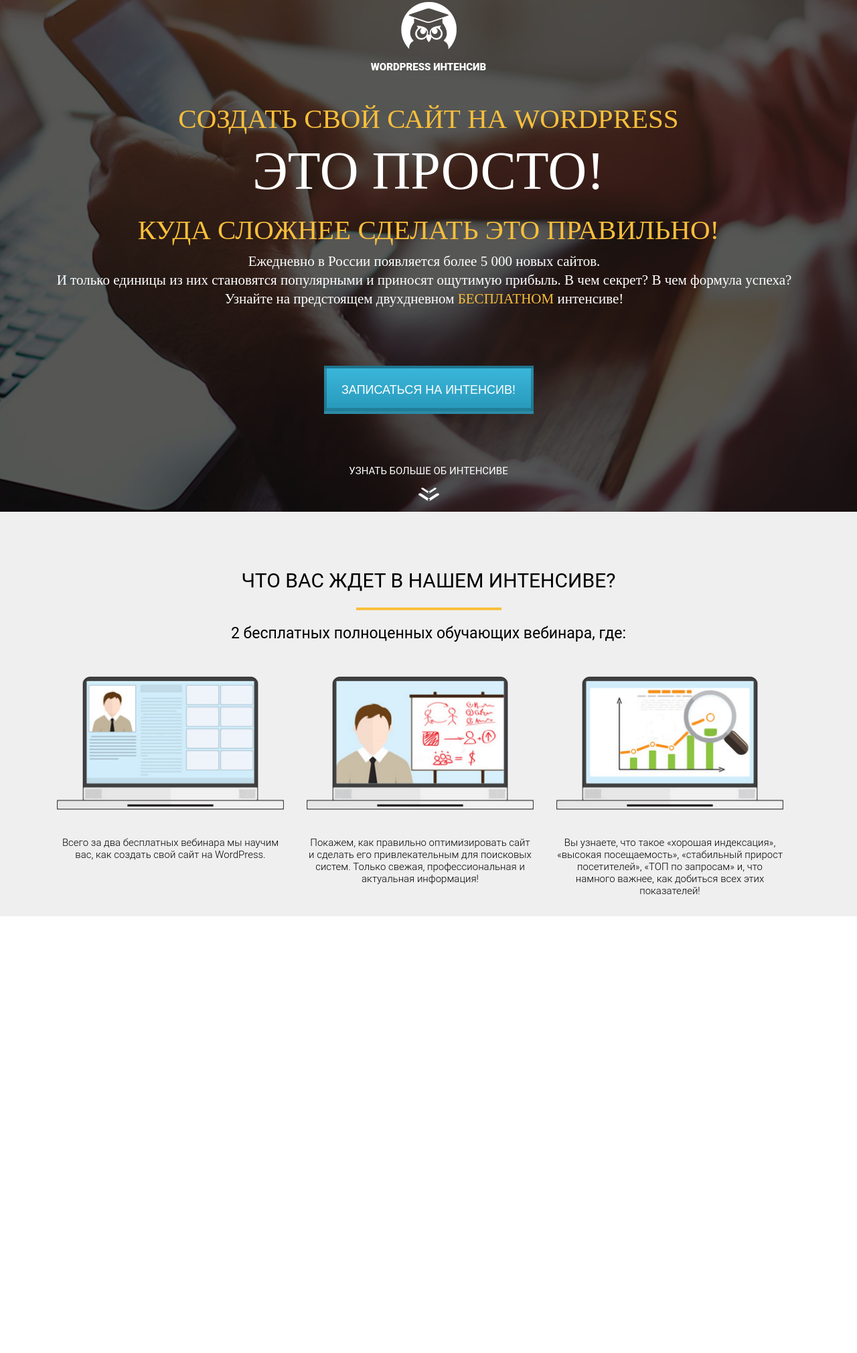
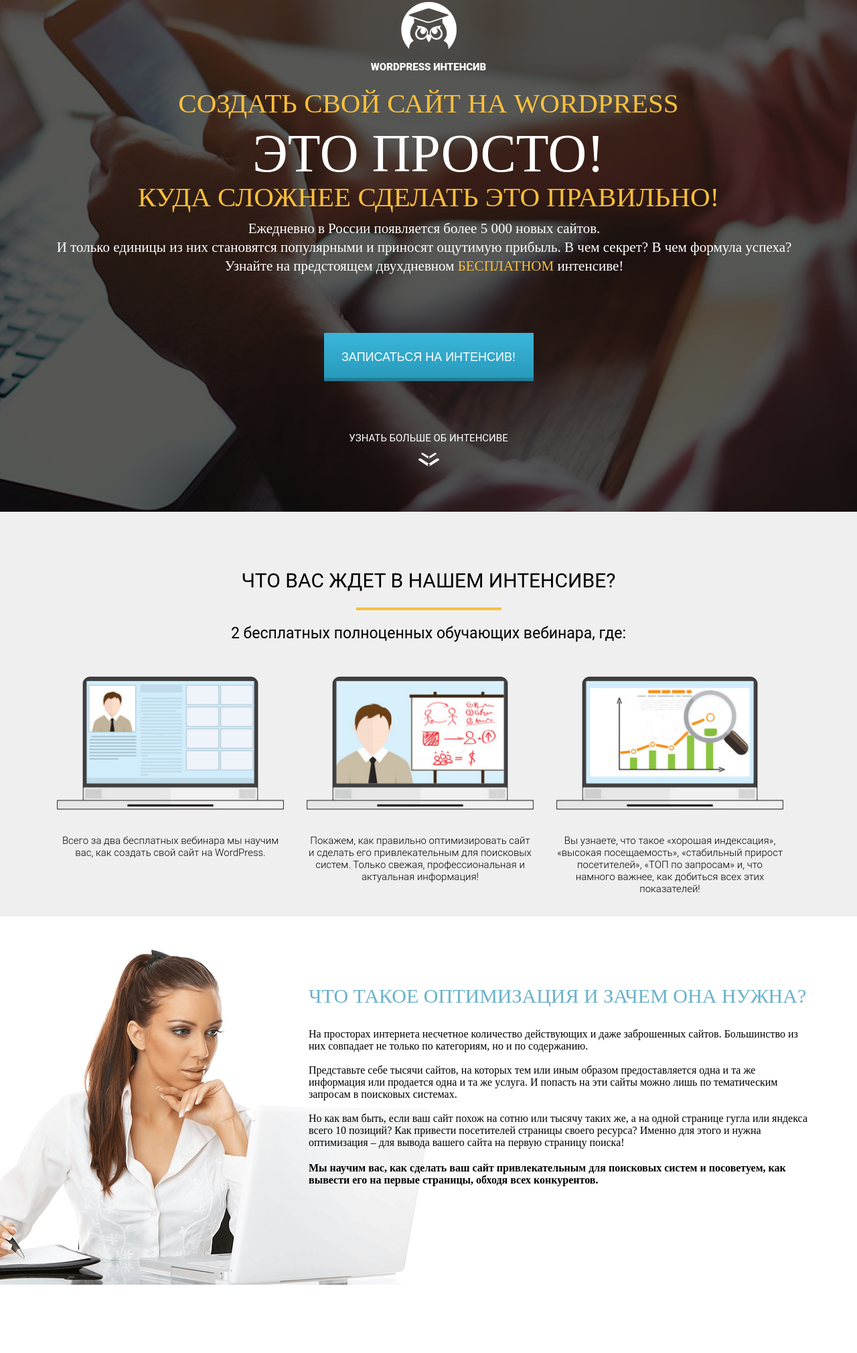
Before and after one commit to geniass1/frontend_god, a plain HTML site: page src/index.html in a window 1280 px wide. Shown: the part 36-2056 px from the top of the page at 67% size. Before the commit the page ends 1404 px from the top, so only its background shows below. Drawn offline with Linux system fonts and the light colour scheme.

Commit message:
feat: Create third section

```diff
--- a/src/css/style.css
+++ b/src/css/style.css
@@ -1,86 +1,93 @@
-*{
+* {
     box-sizing: border-box;
     margin: 0;
     padding: 0;
 }
 
-.container{
+.container {
+    position: relative;
     width: 1140px;
     margin: 0 auto;
 }
 
-.promo{
+.promo {
     height: 800px;
     background: url('../img/main.png') center center/cover no-repeat;
     padding: 39px 0 62px 0;
 }
 
-
-.logo .logo_img{
+.logo .logo__img {
     display: block;
     margin: 0 auto;
-
 }
 
-.logo .logo_text{
-    color:white;
-    font-family:Roboto;
-    font-size:15px;
+.logo .logo__text {
+    color: white;
+    font-family: Roboto;
+    font-size: 15px;
     font-weight: 1000;
     line-height: 24px;
     text-transform: uppercase;
     text-align: center;
     margin-top: 14px;
 }
+
 h1 {
     margin-top: 53px;
 }
-.title{
-    color:#F9BF3B;
-    font-family:Roboto-Black,AdobeInvisFont,MyriadPro-Regular;
-    font-size:41px;
+
+.title {
+    color: #F9BF3B;
+    font-family: Roboto-Black, AdobeInvisFont, MyriadPro-Regular;
+    font-size: 41px;
     font-weight: 400;
     line-height: 24px;
     text-transform: uppercase;
-    text-align:center;
+    text-align: center;
 }
 
-h2.title{
+h2.title {
     margin-top: 30px;
 }
-.simple .title_big{
-    color:#FFFFFF;
-    font-family:Roboto-Black;
-    font-size:80px;
+
+.title--big {
+    margin: 10px 0;
+    line-height: 85px;
+    color: #FFFFFF;
+    font-family: Roboto-Black;
+    font-size: 80px;
     font-weight: 400;
     text-transform: uppercase;
-    text-align:center;
+    text-align: center;
+    margin-top: 21px;
+    display: flex;
+    justify-content: center;
+    align-items: center;
+}
+
+.promo .promo__text {
+    margin-top: 23px;
+    padding: 0 13px 13px 0;
+    color: #FFFFFF;
+    font-family: Roboto-Black;
+    font-size: 21px;
+    font-weight: 300;
+    line-height: 28px;
+    text-align: center;
     margin-top: 21px;
 }
 
-.promo .promo_text{
-    margin-top: 23px;
-    padding: 0 13px 13px 0;
-    color:#FFFFFF;
-    font-family:Roboto-Black;
-    font-size:21px;
-    font-weight: 300;
-    line-height: 28px;
-    text-align:center;
-    margin-top: 21px;
+.promo .promo__text span {
+    color: #F9BF3B;
+    font-family: Roboto-Black, AdobeInvisFont, MyriadPro-Regular;
+    font-weight: 700px;
 }
 
-.promo .promo_text span{
-    color:#F9BF3B;
-    font-family:Roboto-Black,AdobeInvisFont,MyriadPro-Regular;
-    font-weight:700px;
-}
-
-.promo .promo_btn{
+.promo .promo__btn {
     width: 313px;
     height: 72px;
     box-shadow: inset 0px -5px 0 0 rgba(0, 0, 0, 0.18);
-    border: solid 4px rgba(0, 0, 0, 0.23);
+    border: none;
     background-image: linear-gradient(to top, #2798b9, #3ab6da);
     display: block;
     margin: 0 auto;
@@ -92,12 +99,13 @@
     text-transform: uppercase;
     cursor: pointer;
     outline: none;
-  }
+}
 
-.more{
+.more {
     margin-top: 73px;
 }
-.more .more_text{
+
+.more .more__text {
     font-size: 15px;
     font-family: "Roboto";
     color: rgb(255, 255, 255);
@@ -106,19 +114,19 @@
     text-align: center;
 }
 
-.more .more_img{
+.more .more__img {
     display: block;
     margin: 0 auto;
     margin-top: 13px;
 }
 
-.waiting{
+.waiting {
     height: 604px;
     background-color: #efefef;
     padding: 85px 0 75px 0;
 }
 
-.waiting .waiting_header{
+.waiting__header {
     color: black;
     font-family: Roboto;
     font-size: 30px;
@@ -127,8 +135,7 @@
     text-align: center;
 }
 
-
-.waiting .waiting_divider{
+.waiting__divider {
     width: 217px;
     height: 4px;
     background-color: #F9BF3B;
@@ -136,20 +143,19 @@
     margin-top: 23px;
 }
 
-.waiting .waiting_subheader{
+.waiting__subheader {
     color: black;
     font-family: Roboto;
-    font-size:23px;
+    font-size: 23px;
     text-align: center;
     margin-top: 21px;
 }
 
-.waiting .waiting_wrapper{
+.waiting__wrapper {
     margin-top: 51px;
 }
 
-
-.waiting .waiting_wrapper .waiting_item{
+.waiting__item {
     width: 339px;
     vertical-align: top;
     margin: 0 15px;
@@ -157,15 +163,81 @@
     display: inline-block;
 }
 
-
-.waiting .waiting_wrapper .waiting_item .waiting_img{
+.waiting__img {
     width: 100%;
 }
 
-.waiting .waiting_wrapper .waiting_item .waiting_descr{
+.waiting__descr {
     color: black;
     margin-top: 36px;
     font-size: 15px;
     font-family: Roboto;
     font-weight: 300;
 }
+
+.more__arrows {
+    background-image: url(../icons/arrows.png);
+    height: 20px;
+    background-repeat: no-repeat;
+    background-position: center;
+    margin-top: 10px;
+}
+
+.waiting__image--first {
+    background-image: url(../icons/display_1.png);
+    width: 100%;
+    height: 200px;
+    background-repeat: no-repeat;
+    background-size: contain;
+}
+
+.waiting__image--second {
+    background-image: url(../icons/display_2.png);
+    width: 100%;
+    height: 200px;
+    background-repeat: no-repeat;
+    background-size: contain;
+}
+
+.waiting__image--third {
+    background-image: url(../icons/display_3.png);
+    width: 100%;
+    height: 200px;
+    background-repeat: no-repeat;
+    background-size: contain;
+}
+
+.optimization {
+    margin-top: 102px;
+    min-height: 550px;
+
+}
+
+.optimization__header {
+    font-size: 30px;
+    font-weight: 500;
+    margin-left: 391px;
+    color: #69b2cb;
+    text-transform: uppercase;
+}
+
+.optimization__text {
+    margin-top: 31px;
+    font-size: 17;
+    font-weight: 300;
+    margin-left: 391px;
+}
+
+.optimization__text--bold {
+    margin-top: 2px;
+    font-size: 17;
+    font-weight: bold;
+    margin-left: 391px;
+}
+
+.optimization__img {
+    position: absolute;
+    top: -54px;
+    left: -240px;
+    z-index: -1;
+}
--- a/src/index.html
+++ b/src/index.html
@@ -1,5 +1,6 @@
 <!DOCTYPE html>
 <html lang="ru">
+
 <head>
     <meta charset="UTF-8">
     <meta http-equiv="X-UA-Compatible" content="IE=edge">
@@ -7,52 +8,61 @@
     <link rel="stylesheet" href="css/style.css">
     <title>Wordperss интенсив</title>
 </head>
+
 <body>
     <section class="promo">
         <div class="container">
             <div class="logo">
-                <img src="icons/owl.png" alt="" class="logo_img">
-                <div class="logo_text">WordPress интенсив</div>
+                <img src="icons/owl.png" alt="" class="logo__img">
+                <div class="logo__text">WordPress интенсив</div>
             </div>
-            <h1 class="title">Создать свой сайт на WordPress </h1>
-            <div class="simple">
-                <h2 class="title_big">это просто! </h2>
-                <div class="line"></div>
-            </div>
-            <h2 class="title">Куда сложнее сделать это правильно!</h2>
 
-            <div class="promo_text">Ежедневно в России появляется более 5 000 новых сайтов.<br>
-                И только единицы из них становятся популярными и приносят ощутимую прибыль. В чем секрет? В чем формула успеха? Узнайте на предстоящем двухдневном <span>БЕСПЛАТНОМ</span> интенсиве!
-            </div>
-            <button class="promo_btn">Записаться на интенсив!</button>
+            <h2 class="title">Создать свой сайт на WordPress
+                <span class="title--big">это просто! </span> Куда сложнее сделать это правильно!
+            </h2>
+
+            <p class="promo__text">Ежедневно в России появляется более 5 000 новых сайтов.<br> И только единицы из них становятся популярными и приносят ощутимую прибыль. В чем секрет? В чем формула успеха? Узнайте на предстоящем двухдневном <span>БЕСПЛАТНОМ</span> интенсиве!
+            </p>
+            <button class="promo__btn">Записаться на интенсив!</button>
             <div class="more">
-                <div class="more_text">узнать больше об интенсиве</div>
-                <img src="icons/arrows.png" alt="" class="more_img">
+                <p class="more__text">узнать больше об интенсиве</p>
+                <p class="more__arrows"></p>
             </div>
         </div>
     </section>
     <section class="waiting">
         <div class="container">
-            <h2 class="waiting_header">Что вас ждет в нашем интенсиве?</h2>
-            <div class="waiting_divider"></div>
-            <div class="waiting_subheader">2 бесплатных полноценных обучающих вебинара, где:</div>
-            <div class="waiting_wrapper">
-                <div class="waiting_item">
-                    <img src="icons/display_1.png" alt="1" class="waiting_img">
-                    <div class="waiting_descr">Всего за два бесплатных вебинара мы научим вас, как создать свой сайт на WordPress. </div>
+            <h2 class="waiting__header">Что вас ждет в нашем интенсиве?</h2>
+            <p class="waiting__divider"></p>
+            <p class="waiting__subheader">2 бесплатных полноценных обучающих вебинара, где:</p>
+            <div class="waiting__wrapper">
+                <div class="waiting__item">
+                    <p class="waiting__image--first"></p>
+                    <p class="waiting__descr">Всего за два бесплатных вебинара мы научим вас, как создать свой сайт на WordPress. </p>
                 </div>
-                <div class="waiting_item">
-                    <img src="icons/display_2.png" alt="2" class="waiting_img">
-                    <div class="waiting_descr">Покажем, как правильно оптимизировать сайт и сделать его привлекательным для поисковых систем. Только свежая, профессиональная и
-                        актуальная информация!</div>
+                <div class="waiting__item">
+                    <p class="waiting__image--second"></p>
+                    <p class="waiting__descr">Покажем, как правильно оптимизировать сайт и сделать его привлекательным для поисковых систем. Только свежая, профессиональная и актуальная информация!</p>
                 </div>
-                <div class="waiting_item">
-                    <img src="icons/display_3.png" alt="3" class="waiting_img">
-                    <div class="waiting_descr">Вы узнаете, что такое «хорошая индексация»,
-                        «высокая посещаемость», «стабильный прирост посетителей», «ТОП по запросам» и, что намного важнее, как добиться всех этих показателей!</div>
+                <div class="waiting__item">
+                    <p class="waiting__image--third"></p>
+                    <p class="waiting__descr">Вы узнаете, что такое «хорошая индексация», «высокая посещаемость», «стабильный прирост посетителей», «ТОП по запросам» и, что намного важнее, как добиться всех этих показателей!</p>
                 </div>
             </div>
         </div>
     </section>
+    <section class="optimization">
+        <div class="container">
+            <h2 class="optimization__header">Что такое оптимизация и зачем она нужна?</h2>
+            <p class="optimization__text">На просторах интернета несчетное количество действующих и даже заброшенных сайтов. Большинство из них совпадает не только по категориям, но и по содержанию.
+                <br><br> Представьте себе тысячи сайтов, на которых тем или иным образом предоставляется одна и та же информация или продается одна и та же услуга. И попасть на эти сайты можно лишь по тематическим запросам в поисковых системах.
+                <br><br> Но как вам быть, если ваш сайт похож на сотню или тысячу таких же, а на одной странице гугла или яндекса всего 10 позиций? Как привести посетителей страницы своего ресурса? Именно для этого и нужна оптимизация – для вывода вашего
+                сайта на первую страницу поиска!
+                <br><br></p>
+            <p class="optimization__text--bold">Мы научим вас, как сделать ваш сайт привлекательным для поисковых систем и посоветуем, как вывести его на первые страницы, обходя всех конкурентов.</p>
+            <img src="img/woman.png" alt="" class="optimization__img">
+        </div>
+    </section>
 </body>
+
 </html>
```
